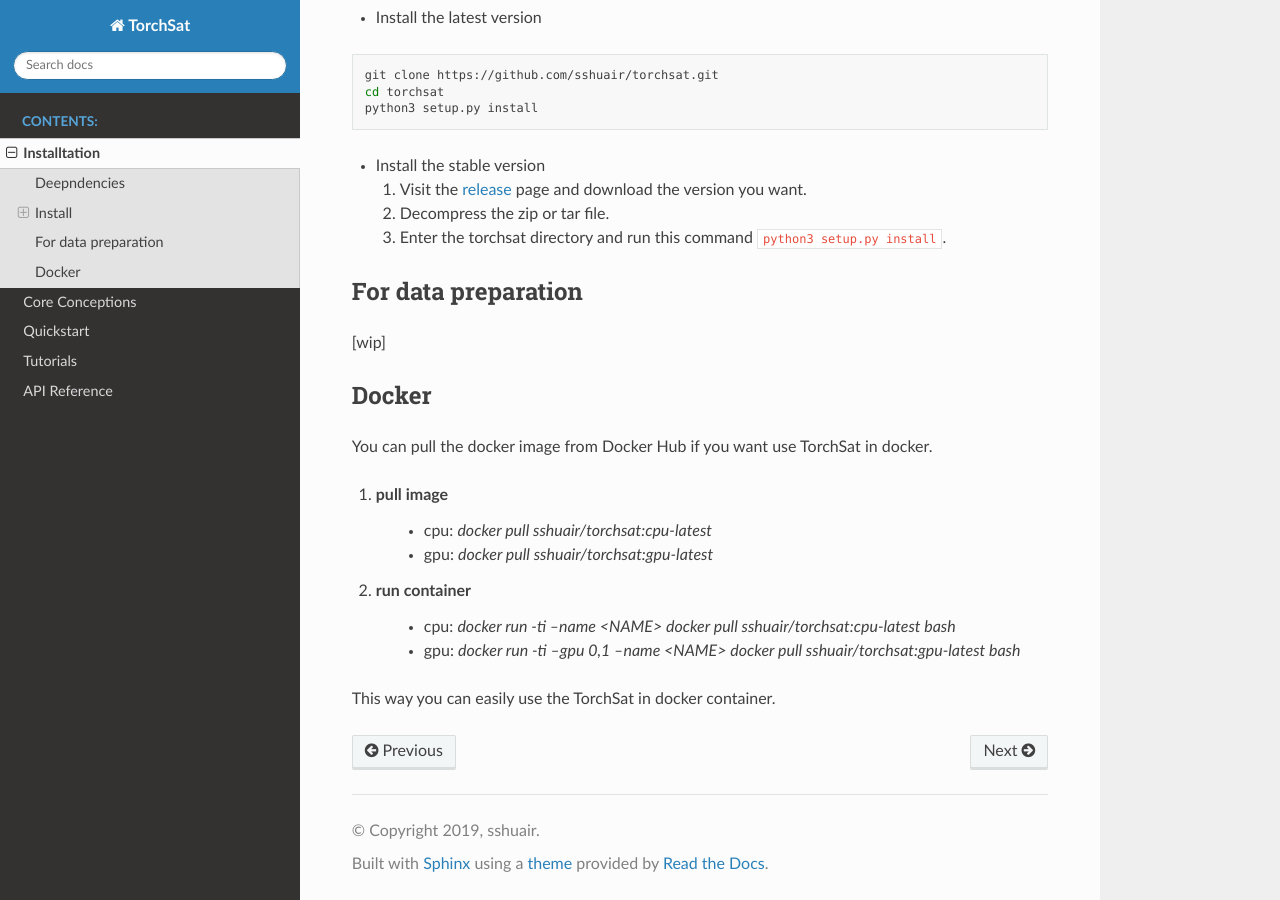
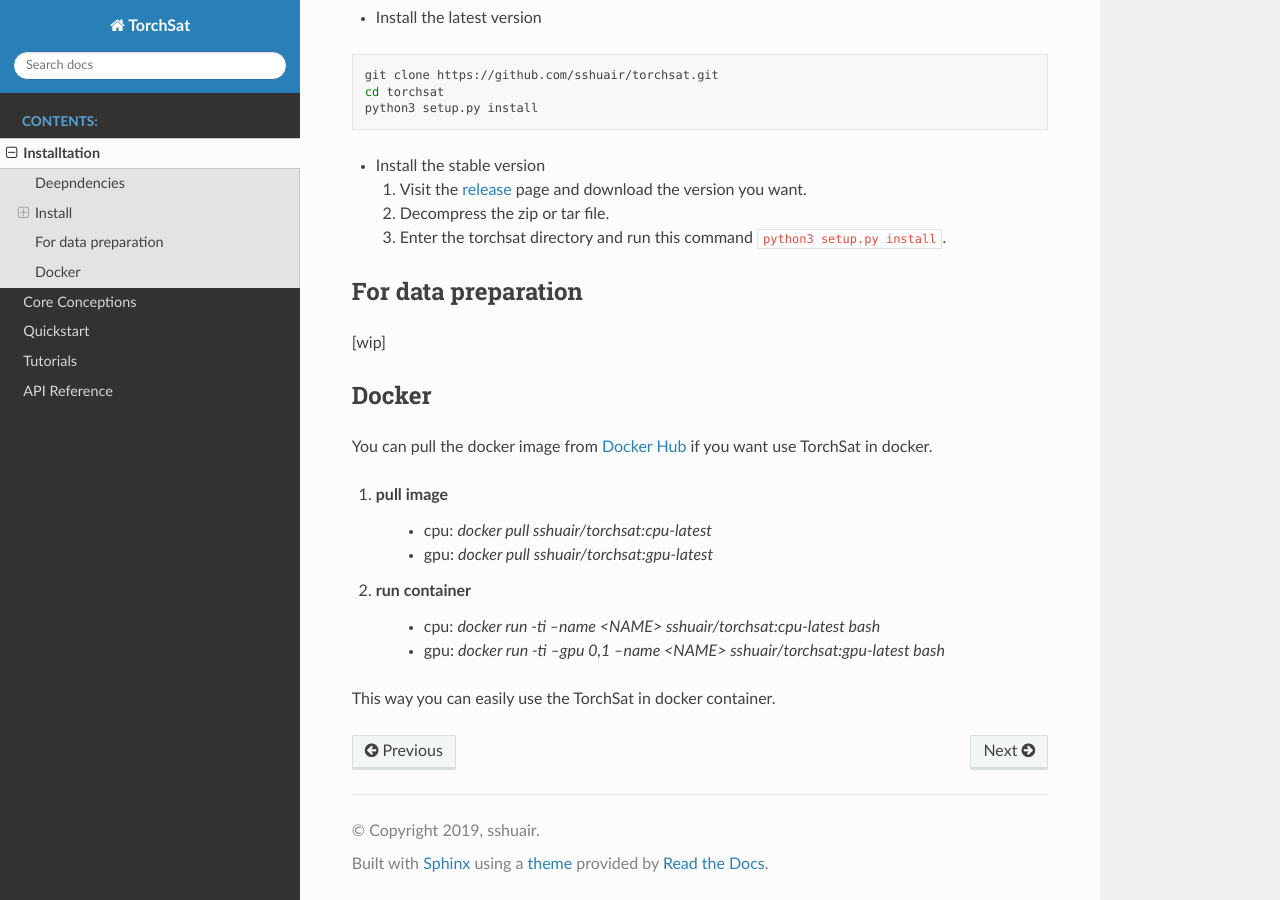
Before and after one commit to sshuair/torchsat, a Sphinx documentation site: the page built from docs/source/installation.rst, in a window 1280 px wide and 900 px high, scrolled down 655 px. Built offline with Sphinx 7.4.7 and the Read the Docs theme 2.0.0, drawn with Linux system fonts in a browser that asks for light colours.

```diff
--- a/docs/source/installation.rst
+++ b/docs/source/installation.rst
@@ -48,15 +48,15 @@ For data preparation
 
 Docker
 ------
-You can pull the docker image from Docker Hub if you want use TorchSat in docker.
+You can pull the docker image from `Docker Hub`_ if you want use TorchSat in docker.
 
 1. pull image
     - cpu: `docker pull sshuair/torchsat:cpu-latest`
     - gpu: `docker pull sshuair/torchsat:gpu-latest`
 
 2. run container
-    - cpu: `docker run -ti --name <NAME> docker pull sshuair/torchsat:cpu-latest bash`
-    - gpu: `docker run -ti --gpu 0,1 --name <NAME> docker pull sshuair/torchsat:gpu-latest bash`
+    - cpu: `docker run -ti --name <NAME> sshuair/torchsat:cpu-latest bash`
+    - gpu: `docker run -ti --gpu 0,1 --name <NAME> sshuair/torchsat:gpu-latest bash`
 
 
 This way you can easily use the TorchSat in docker container.
```
Also changed, not shown: other parts of docs/source/installation.rst (+1 -0 lines), README.md (+11 -6 lines).
